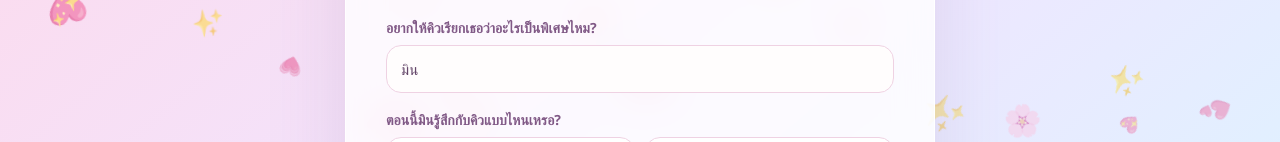
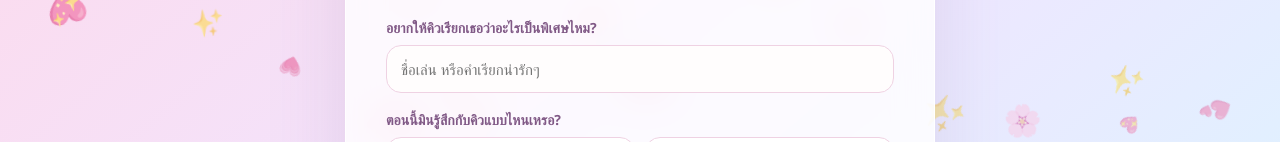
Before and after one commit to t4nak1t/forsomeone, a plain HTML site: page index.html in a window 1280 px wide. Both pictures are taken after a click on the button "เปิดอ่านจดหมาย 💌". Shown: the part 364-506 px from the top of the page. Drawn offline with Linux system fonts and the light colour scheme.

Commit message:
Add files via upload

```diff
--- a/index.html
+++ b/index.html
@@ -270,7 +270,7 @@ function go1() {
     <p>คิวขอถามความรู้สึกจริงๆ ของมินได้ไหม<br>ตอบตามหัวใจมินได้เลย คิวรับฟังได้ทุกอย่างครับ 💗</p>
     <div class="field">
       <label class="label">อยากให้คิวเรียกเธอว่าอะไรเป็นพิเศษไหม?</label>
-      <input type="text" id="nm" maxlength="50" placeholder="ชื่อเล่น หรือคำเรียกน่ารักๆ" value="${esc(answers.name)}">
+      <input type="text" id="nm" maxlength="50" placeholder="ชื่อเล่น หรือคำเรียกน่ารักๆ">
     </div>
     <div class="field">
       <label class="label">ตอนนี้มินรู้สึกกับคิวแบบไหนเหรอ?</label>
```
